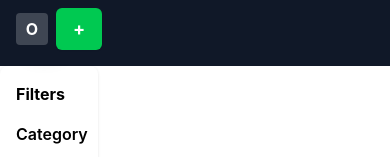
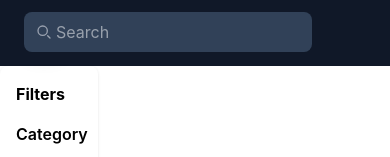
Before and after one commit to Shafeek-coder7594/mini-E-commerce-app-fontennd, a React app in the folder frontend/: page / in a window 390 px wide. Shown: the top 157 px of the page. Built offline with nearby package versions, Linux system fonts and the light colour scheme; no server answers; the HTML template or start-up script is replaced by a standard one.

Commit message:
Added some fixes

```diff
--- a/frontend/src/components/Navbar.jsx
+++ b/frontend/src/components/Navbar.jsx
@@ -90,6 +90,36 @@ const Navbar = () => {
       O
     </div>
 
+    <div className="fixed top-0 left-0 w-full bg-gray-900 z-50 md:hidden">
+          <div className="max-w-7xl mx-auto px-6 py-3 flex items-center">
+            {/* search bar here */}
+            <div className="relative">
+              <input
+                type="search"
+                placeholder="Search"
+                className="w-full p-2 pl-8 rounded-lg bg-slate-700"
+                value={search}
+                onChange={(e) => setSearch(e.target.value)}
+              />
+              <div className="absolute inset-y-0 start-0 flex items-center ps-3 pointer-events-none">
+                <svg
+                  className="w-4 h-4 text-gray-400"
+                  xmlns="http://www.w3.org/2000/svg"
+                  fill="none"
+                  viewBox="0 0 24 24"
+                >
+                  <path
+                    stroke="currentColor"
+                    strokeLinecap="round"
+                    strokeWidth="2"
+                    d="m21 21-3.5-3.5M17 10a7 7 0 1 1-14 0 7 7 0 0 1 14 0Z"
+                  />
+                </svg>
+              </div>
+            </div>
+          </div>
+        </div>
+
     {/* Button (Add / Home) */}
     {location.pathname === "/add-product" ? (
           <button
```
